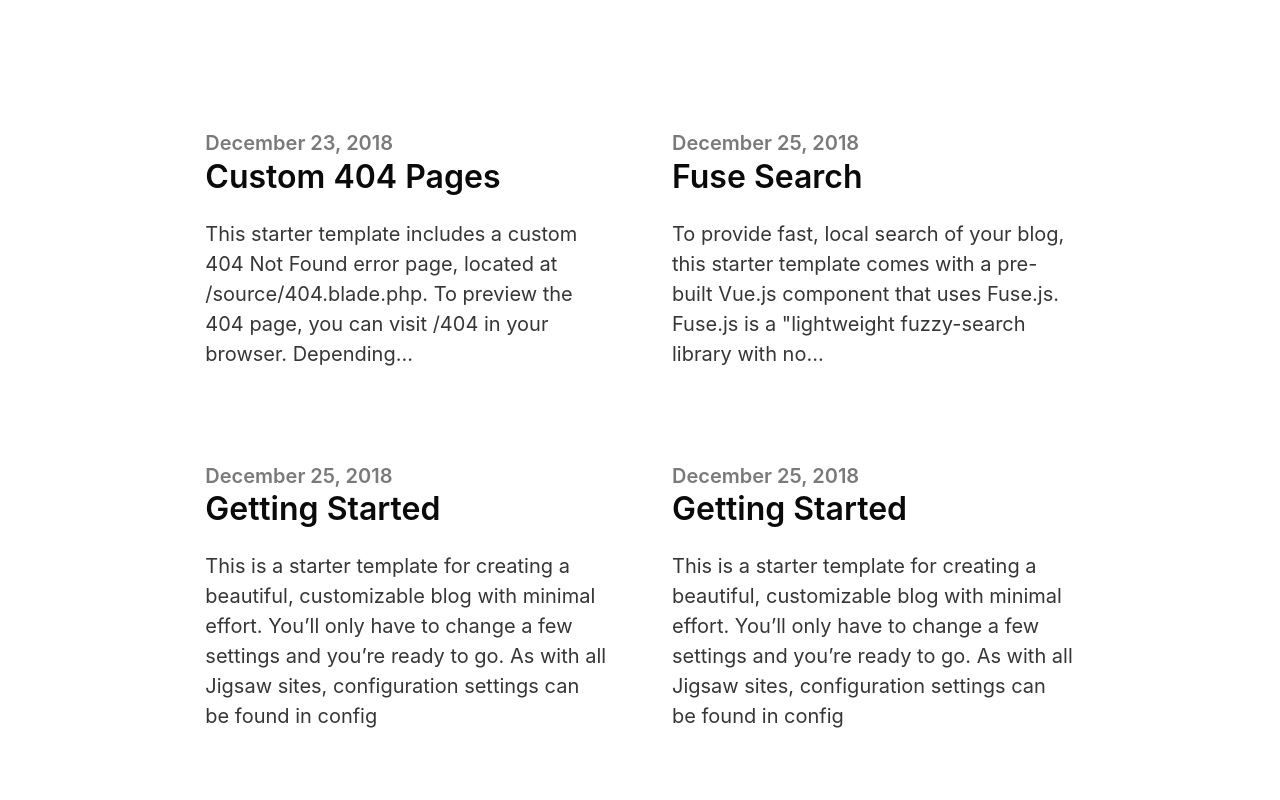
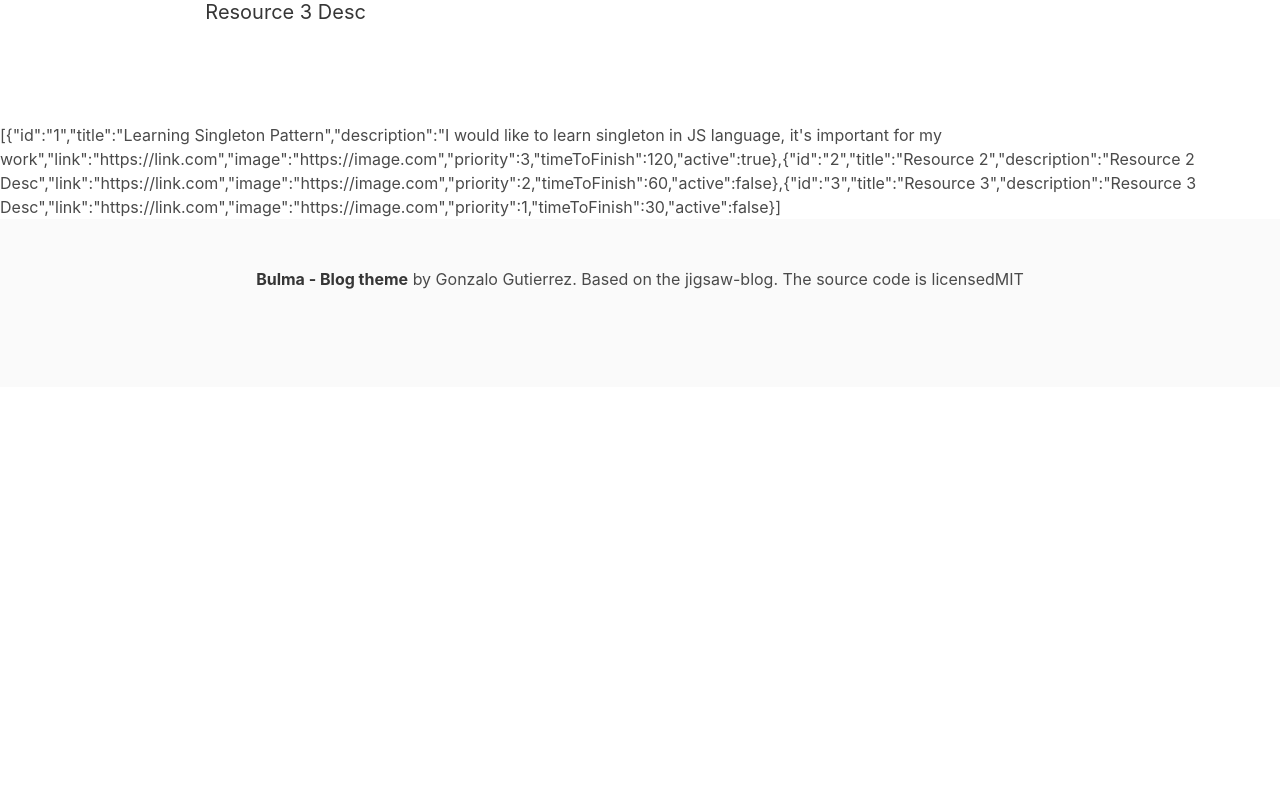
Before and after one commit to parkercatz/Next-content-manager-app, a Next.js app: page / in a window 1280 px wide. Shown: the part 1020-1820 px from the top of the page. After the commit the page ends 1407 px from the top, so only its background shows below. Built offline with nearby package versions, Linux system fonts and the light colour scheme.

Commit message:
feat: renderResourceで表示

```diff
--- a/components/NewsLetter.js
+++ b/components/NewsLetter.js
@@ -2,24 +2,24 @@
 
 const Newsletter = () => {
   return (
-    <section class="section">
-      <div class="columns">
-        <div class="column is-10 is-offset-1">
-          <div class="container has-text-centered is-fluid">
-            <div class="hero is-light">
-              <div class="hero-body">
-                <h2 class="title is-4">Sign up for our newsletter</h2>
-                <div class="column is-6 is-offset-3">
-                  <div class="field has-addons has-addons-centered">
-                    <div class="control is-expanded">
+    <section className="section">
+      <div className="columns">
+        <div className="column is-10 is-offset-1">
+          <div className="container has-text-centered is-fluid">
+            <div className="hero is-light">
+              <div className="hero-body">
+                <h2 className="title is-4">Sign up for our newsletter</h2>
+                <div className="column is-6 is-offset-3">
+                  <div className="field has-addons has-addons-centered">
+                    <div className="control is-expanded">
                       <input
-                        class="input "
+                        className="input "
                         type="text"
                         placeholder="Email address"
                       />
                     </div>
-                    <div class="control">
-                      <a class="button is-info">Subscribe</a>
+                    <div className="control">
+                      <a className="button is-info">Subscribe</a>
                     </div>
                   </div>
                 </div>
--- a/components/ResourceList.js
+++ b/components/ResourceList.js
@@ -1,74 +1,22 @@
-const ResourceList = () => {
+const ResourceList = ({ resources }) => {
+  const renderResources = () => {
+    return resources.map((resource) => (
+      <div key={resource.id} className="column is-5 is-offset-1 ">
+        <div className="content is-medium">
+          <h2 className="subtitle is-5 has-text-grey">{resource.createdAt}</h2>
+          <h1 className="title has-text-black is-3">{resource.title}</h1>
+          <p className="has-text-dark">{resource.description}</p>
+        </div>
+      </div>
+    ))
+  }
   return (
     <section className="hero ">
       <div className="hero-body">
         <div className="container">
           <section className="section">
-            <div className="columns is-variable is-8">
-              <div className="column is-5 is-offset-1 ">
-                <div className="content is-medium">
-                  <h2 className="subtitle is-5 has-text-grey">
-                    December 23, 2018
-                  </h2>
-                  <h1 className="title has-text-black is-3">
-                    Custom 404 Pages
-                  </h1>
-                  <p className="has-text-dark">
-                    This starter template includes a custom 404 Not Found error
-                    page, located at /source/404.blade.php. To preview the 404
-                    page, you can visit /404 in your browser. Depending...
-                  </p>
-                </div>
-              </div>
-              <div className="column is-5">
-                <div className="content is-medium">
-                  <h2 className="subtitle is-5 has-text-grey">
-                    December 25, 2018
-                  </h2>
-                  <h1 className="title has-text-black is-3">Fuse Search</h1>
-                  <p className="has-text-dark">
-                    To provide fast, local search of your blog, this starter
-                    template comes with a pre-built Vue.js component that uses
-                    Fuse.js. Fuse.js is a "lightweight fuzzy-search library with
-                    no...
-                  </p>
-                </div>
-              </div>
-            </div>
-          </section>
-
-          <div className="is-divider"></div>
-
-          <section className="section">
-            <div className="columns is-variable is-8">
-              <div className="column is-5 is-offset-1">
-                <div className="content is-medium">
-                  <h2 className="subtitle is-5 has-text-grey">
-                    December 25, 2018
-                  </h2>
-                  <h1 className="title has-text-black is-3">Getting Started</h1>
-                  <p className="has-text-dark">
-                    This is a starter template for creating a beautiful,
-                    customizable blog with minimal effort. You’ll only have to
-                    change a few settings and you’re ready to go. As with all
-                    Jigsaw sites, configuration settings can be found in config
-                  </p>
-                </div>
-              </div>
-              <div className="column is-5">
-                <div className="content is-medium">
-                  <h2 className="subtitle is-5 has-text-grey">
-                    December 25, 2018
-                  </h2>
-                  <h1 className="title has-text-black is-3">Getting Started</h1>
-                  <p className="has-text-dark">
-                    This is a starter template for creating a beautiful,
-                    customizable blog with minimal effort. You’ll only have to
-                    change a few settings and you’re ready to go. As with all
-                    Jigsaw sites, configuration settings can be found in config
-                  </p>
-                </div>
-              </div>
+            <div className="columns is-multiline is-variable is-8">
+              {renderResources()}
             </div>
           </section>
         </div>
--- a/pages/index.js
+++ b/pages/index.js
@@ -9,10 +9,9 @@
 function Home() {
   return (
     <Layout>
-      <ResourceHighlight resources={resources} />
+      <ResourceHighlight resources={resources.slice(0, 2)} />
       <NewsLetter />
-      <ResourceList resources={resources} />
-
+      <ResourceList resources={resources.slice(2)} />
       {JSON.stringify(resources)}
       <Footer />
     </Layout>
```
